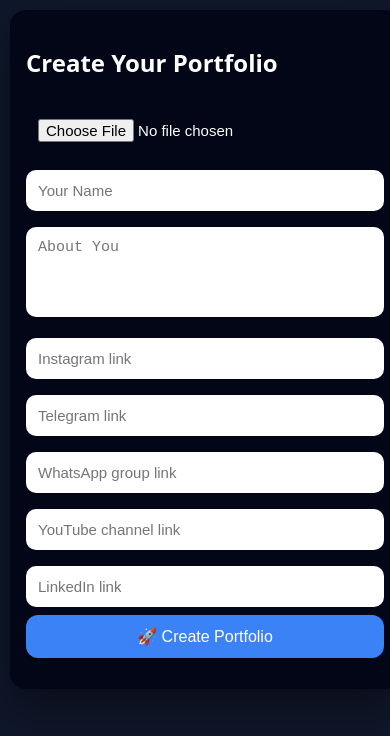
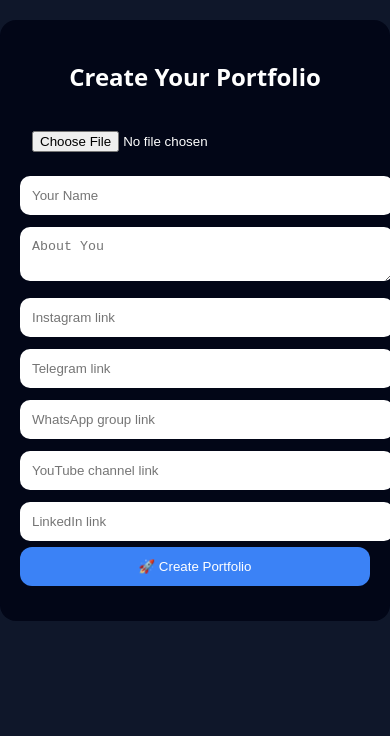
Before and after one commit to sohilcodes/portfoliomaker, a plain HTML site: page dashboard.html in a window 390 px wide. Drawn offline with Linux system fonts and the light colour scheme.

Commit message:
Update style.css

```diff
--- a/style.css
+++ b/style.css
@@ -1,43 +1,25 @@
-*{
-  box-sizing:border-box;
-}
-
 body{
   margin:0;
-  font-family:system-ui, sans-serif;
   background:#0f172a;
+  font-family:system-ui;
   color:white;
-  min-height:100vh;
 }
 
 .card{
-  background:#020617;
-  padding:20px;
-  border-radius:16px;
-  width:100%;
   max-width:420px;
   margin:20px auto;
-  box-shadow:0 20px 40px rgba(0,0,0,.4);
-  animation:fade .5s ease;
+  padding:20px;
+  background:#020617;
+  border-radius:16px;
+  text-align:center;
 }
 
-@keyframes fade{
-  from{opacity:0;transform:translateY(15px)}
-  to{opacity:1}
-}
-
-input, textarea{
+input,textarea{
   width:100%;
   padding:12px;
-  margin:8px 0;
+  margin:6px 0;
+  border-radius:10px;
   border:none;
-  border-radius:10px;
-  font-size:15px;
-}
-
-textarea{
-  resize:none;
-  min-height:90px;
 }
 
 button{
@@ -47,17 +29,11 @@ button{
   color:white;
   border:none;
   border-radius:12px;
-  font-size:16px;
-  cursor:pointer;
-}
-
-button:active{
-  transform:scale(.98);
 }
 
 .avatar{
-  width:110px;
-  height:110px;
+  width:120px;
+  height:120px;
   border-radius:50%;
   object-fit:cover;
   border:3px solid #3b82f6;
@@ -68,12 +44,4 @@ button:active{
   margin:6px;
   color:#60a5fa;
   text-decoration:none;
-  font-size:14px;
 }
-
-@media (max-width:480px){
-  .card{
-    margin:10px;
-    padding:16px;
-  }
-}
```
